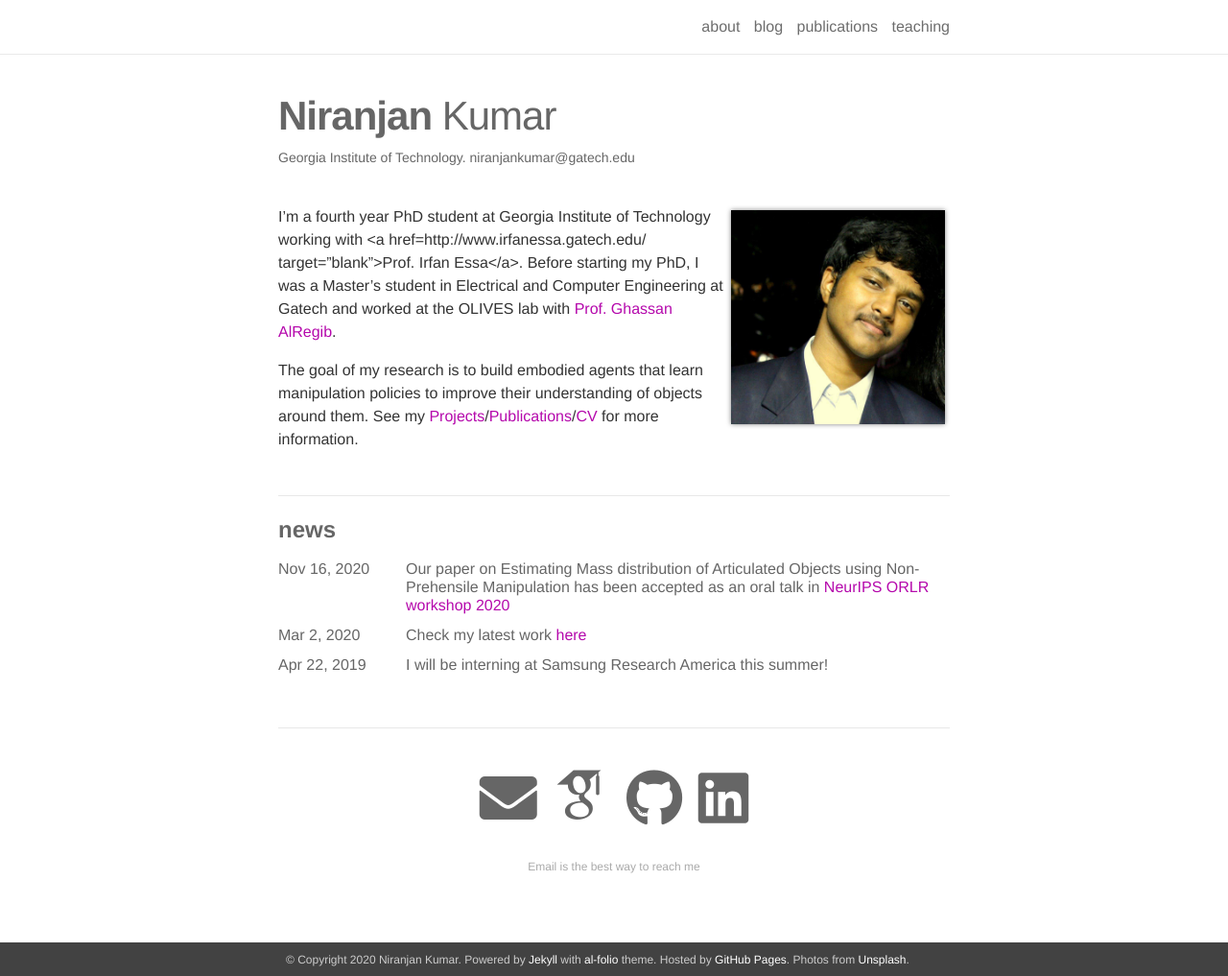
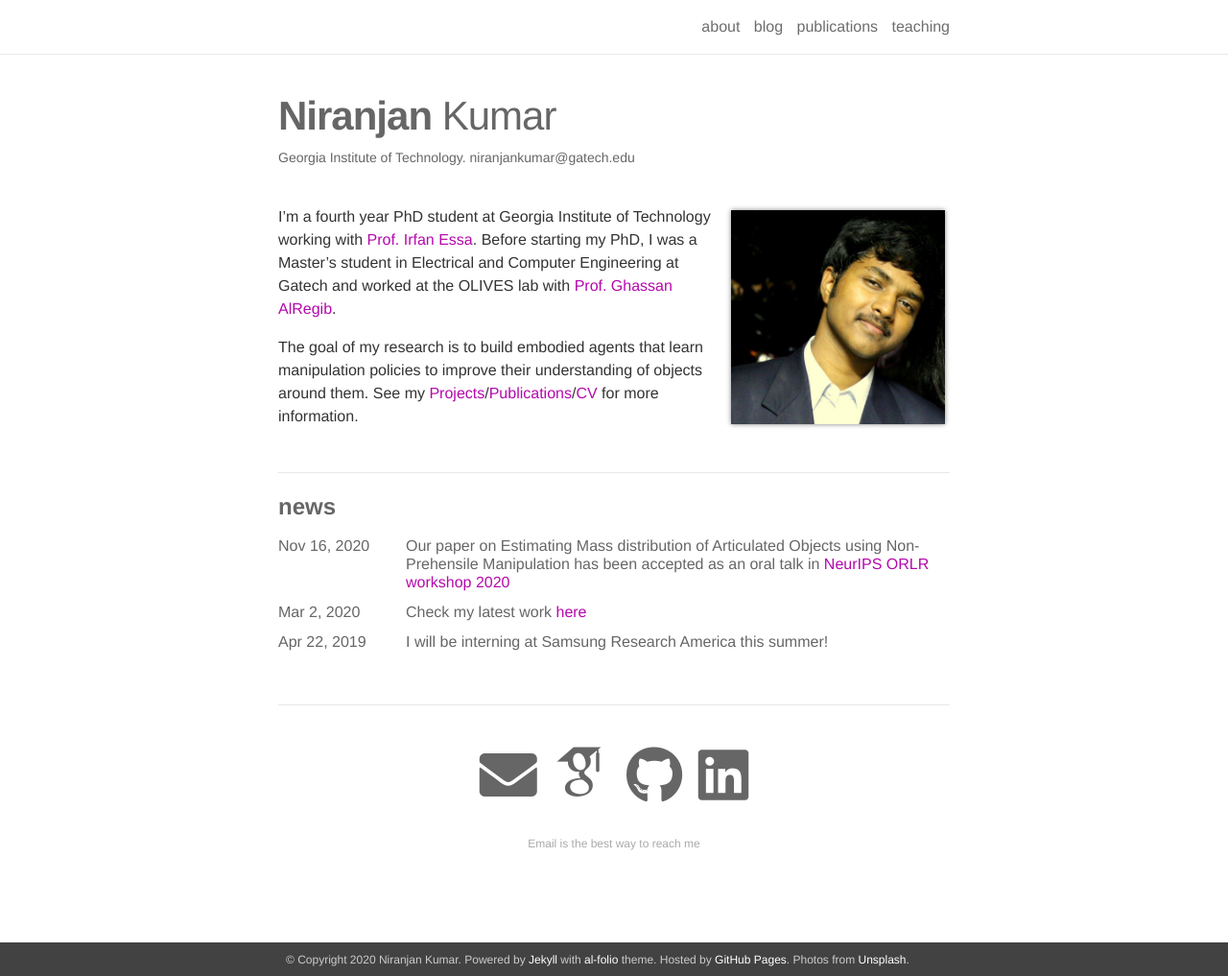
Before and after one commit to kniranjankumar/pre_2024_website, a Jekyll site: the page built from _pages/about.md, in a window 1280 px wide and 1017 px high. Shown: the whole window at 96% size. Built offline with Jekyll 4.4.1, drawn with Linux system fonts in a browser that asks for light colours; nearby versions of some CDN libraries; some web fonts are replaced.

Commit message:
adding blog

```diff
--- a/_pages/about.md
+++ b/_pages/about.md
@@ -12,6 +12,6 @@ profile:
 news: true
 social: true
 ---
-I’m a fourth year PhD student at Georgia Institute of Technology working with <a href=http://www.irfanessa.gatech.edu/ target="blank">Prof. Irfan Essa</a>. Before starting my PhD, I was a Master’s student in Electrical and Computer Engineering at Gatech and worked at the OLIVES lab with <a href="https://ghassanalregib.info/" target="blank">Prof. Ghassan AlRegib</a>.
+I’m a fourth year PhD student at Georgia Institute of Technology working with <a href="http://www.irfanessa.gatech.edu/" target="blank">Prof. Irfan Essa</a>. Before starting my PhD, I was a Master’s student in Electrical and Computer Engineering at Gatech and worked at the OLIVES lab with <a href="https://ghassanalregib.info/" target="blank">Prof. Ghassan AlRegib</a>.
 
 The goal of my research is to build embodied agents that learn manipulation policies to improve their understanding of objects around them. See my [Projects](/projects/)/[Publications](/publications/){:target="_blank"}/[CV](/assets/pdf/Niranjan_Kumar_2020.pdf){:target="_blank"} for more information.
```
Also changed, not shown: _posts/productivity.md (added, +7 -0 lines).
